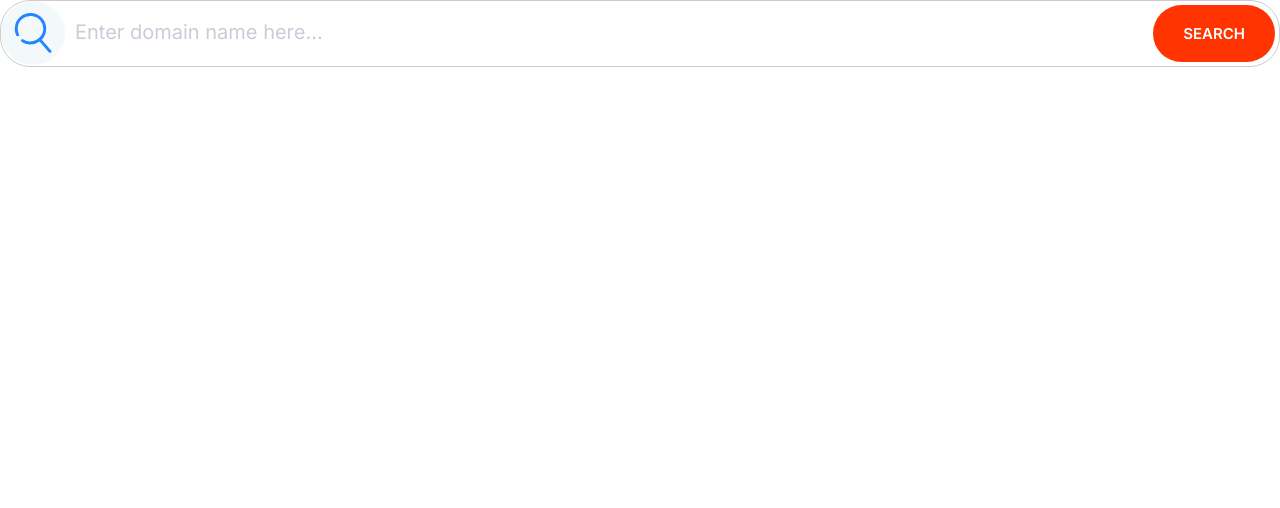
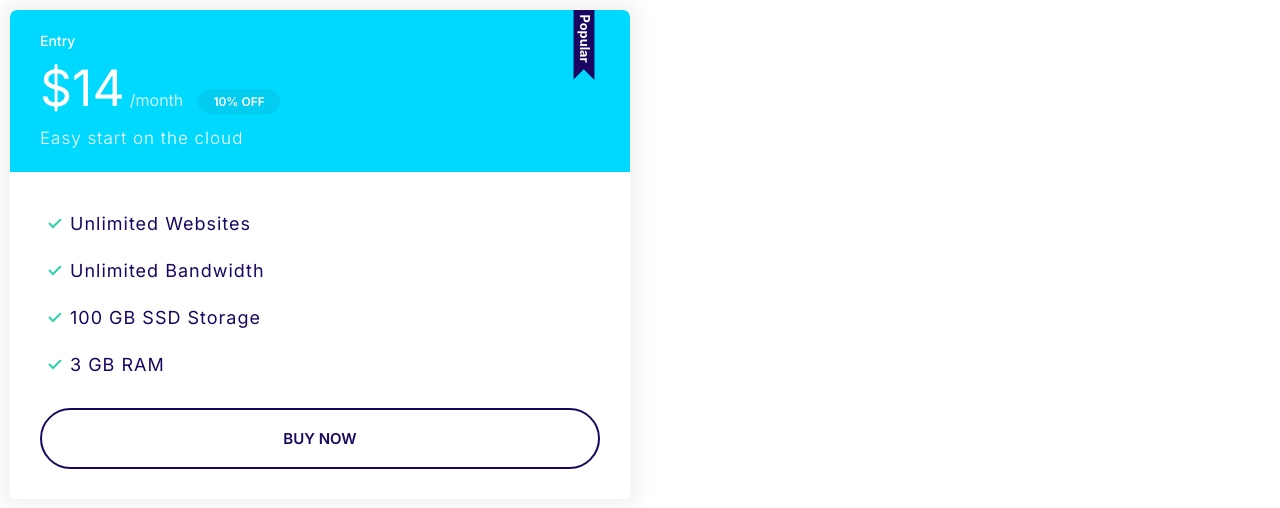
Before and after one commit to silalkhan/simple-webpage-design, a plain HTML site: page index.html in a window 1280 px wide. Drawn offline with Linux system fonts and the light colour scheme.

Commit message:
create card component

```diff
--- a/css/styles.css
+++ b/css/styles.css
@@ -81,32 +81,34 @@
     font-size: 1.5rem;
   }
 }
-/*Bages*/
-.bages {
+/*Badges*/
+.badge {
   border-radius: 20px;
   font-size: 2rem;
   font-weight: 600;
   padding: 0.5rem 2rem;
   white-space: nowrap;
 }
-.bage-primary {
+.badge--primary {
   background-color: var(--color-primary);
   color: #fff;
 }
-.bage-secondary {
+.badge--secondary {
   background: var(--color-secondary);
   color: #fff;
 }
-.bage-small {
+.badge--small {
   font-size: 1.6rem;
+  padding: 0.5rem 1.5rem;
 }
 
 @media screen and (min-width: 1024px) {
-  .bages {
+  .badge {
     font-size: 1.5rem;
   }
-  .bage-small {
+  .badge--small {
     font-size: 1.2rem;
+    padding: 0.5rem 1.5rem;
   }
 }
 /*Lists*/
@@ -238,3 +240,79 @@
     font-size: 1.5rem;
   }
 }
+/*Cards*/
+.card {
+  border-radius: 7px;
+  box-shadow: 0 0 20px 10px #f3f3f3;
+  overflow: hidden;
+}
+.card__header,
+.card__body {
+  padding: 2rem 3rem;
+}
+.card--primary .card__header {
+  background-color: var(--color-primary);
+  color: #fff;
+}
+.card--secondary .card__header {
+  background-color: var(--color-secondary);
+  color: #fff;
+}
+.card--secondary .badge--secondary {
+  background: #02cdf1;
+}
+/*Plans*/
+.plan__name {
+  color: #fff;
+  margin: 0;
+  font-weight: 500;
+  font-size: 2.4rem;
+}
+.plan__price {
+  font-size: 6rem;
+}
+.plan__billing-cycle {
+  font-size: 2.4rem;
+  opacity: 0.8;
+  margin-right: 1rem;
+}
+.badge .badge--secondary .badge--small {
+  font-size: 1.6rem;
+}
+.plan__description {
+  font-size: 2rem;
+  font-weight: 300;
+  letter-spacing: 1px;
+  display: block;
+}
+
+.plan .list__item {
+  margin-bottom: 2rem;
+  letter-spacing: 1px;
+}
+.plan--popular .card__header {
+  position: relative;
+}
+.plan--popular .card__header::before {
+  content: url(../images/popular.svg);
+  width: 30px;
+  height: 88px;
+  display: inline-block;
+  position: absolute;
+  top: -5px;
+  right: 5%;
+}
+@media screen and (min-width: 1024px) {
+  .plan__name {
+    font-size: 1.4rem;
+  }
+  .plan__price {
+    font-size: 5rem;
+  }
+  .plan__billing-cycle {
+    font-size: 1.6rem;
+  }
+  .plan__description {
+    font-size: 1.7rem;
+  }
+}
--- a/index.html
+++ b/index.html
@@ -15,18 +15,27 @@
     <title>Document</title>
   </head>
   <body>
-    <div class="intput-group">
-      <div class="icon-container">
-        <svg class="icon icon--primary">
-          <use xlink:href="images/sprite.svg#search"></use>
-        </svg>
+    <div style="width: 50%; padding: 1rem">
+      <div class="plan plan--popular">
+        <div class="card card--secondary">
+          <header class="card__header">
+            <h3 class="plan__name">Entry</h3>
+            <span class="plan__price">$14</span>
+            <span class="plan__billing-cycle">/month</span>
+            <span class="badge badge--secondary badge--small">10% OFF</span>
+            <span class="plan__description">Easy start on the cloud</span>
+          </header>
+          <div class="card__body">
+            <ul class="list list--tick">
+              <li class="list__item">Unlimited Websites</li>
+              <li class="list__item">Unlimited Bandwidth</li>
+              <li class="list__item">100 GB SSD Storage</li>
+              <li class="list__item">3 GB RAM</li>
+            </ul>
+            <button class="btn btn--outline btn--block">Buy Now</button>
+          </div>
+        </div>
       </div>
-      <input
-        type="text"
-        class="input"
-        placeholder="Enter domain name here..."
-      />
-      <button class="btn btn--accent">Search</button>
     </div>
   </body>
 </html>
```
Also changed, not shown: components/card.html (added, +22 -0 lines), images/popular.svg (added).
